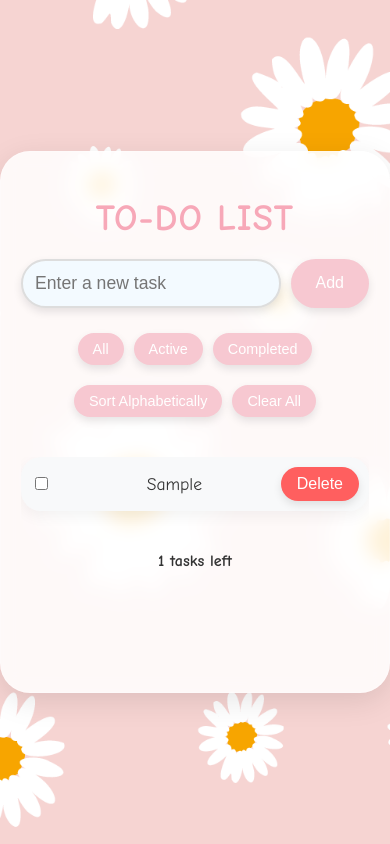
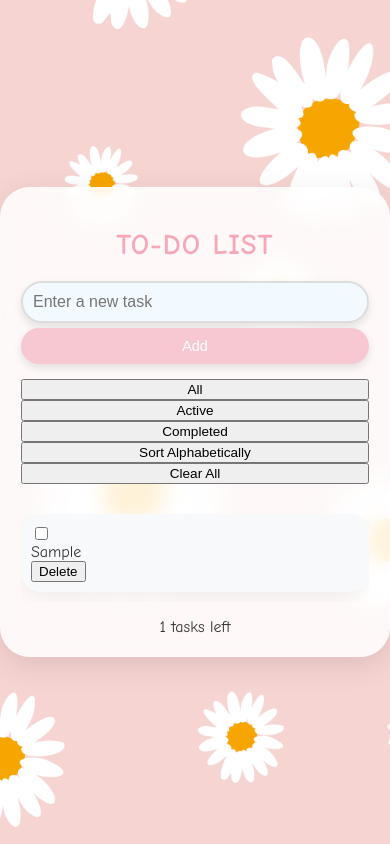
Before and after one commit to shanxwesley/To-Do-App, a plain HTML site: page index.html in a window 390 px wide. Both pictures are taken after typing "Sample" into the empty fields and a click on the button "Add". Drawn offline with Linux system fonts and the light colour scheme.

Commit message:
Update style.css

```diff
--- a/style.css
+++ b/style.css
@@ -1,7 +1,7 @@
 /* Global Styles */
 body {
-    font-family: 'Comic Sans MS', sans-serif; /* Childish, playful font */
-    background: linear-gradient(45deg, #a2c2e4, #f7c8d1); /* Pastel Blue and Pastel Pink Gradient */
+    font-family: 'Comic Sans MS', sans-serif;
+    background: linear-gradient(45deg, #a2c2e4, #f7c8d1);
     background-size: 600% 600%;
     animation: gradientAnimation 12s ease infinite;
     margin: 0;
@@ -12,9 +12,9 @@ body {
     height: 100vh;
     color: #333;
     box-sizing: border-box;
-    background-image: url('background.png'); /* Add your image path here */
+    background-image: url('background.png');
     background-position: center center;
-    background-size: cover; /* Cover the entire viewport */
+    background-size: cover;
     background-blur: 5px;
     position: relative;
 }
@@ -28,11 +28,11 @@ body {
 /* Main Container */
 .todo-container {
     background: rgba(255, 255, 255, 0.85);
-    padding: 20px; /* Reduced padding */
+    padding: 20px;
     border-radius: 30px;
     box-shadow: 0 8px 30px rgba(0, 0, 0, 0.1);
     width: 350px;
-    height: 500px; /* Fixed height for the modal */
+    height: 500px;
     text-align: center;
     backdrop-filter: blur(10px);
     border: 1px solid rgba(255, 255, 255, 0.2);
@@ -46,14 +46,14 @@ body {
     margin-top: 30px;
     list-style: none;
     padding: 0;
-    overflow-y: auto; /* Enables vertical scrolling */
-    max-height: 250px; /* Allows scrolling, shows at least 3 tasks */
+    overflow-y: auto;
+    max-height: 250px;
 }
 
 /* Input Section */
 .input-container {
     display: flex;
-    gap: 10px; /* Reduced gap between input and button */
+    gap: 10px;
     margin-bottom: 15px;
 }
 
@@ -62,9 +62,9 @@ body {
     display: flex;
     justify-content: space-between;
     align-items: center;
-    background: #f8f9fa; /* Soft white background */
-    padding: 10px; /* Reduced padding */
-    margin-bottom: 15px; /* Reduced margin */
+    background: #f8f9fa;
+    padding: 10px;
+    margin-bottom: 15px;
     border-radius: 20px;
     box-shadow: 0 5px 15px rgba(0, 0, 0, 0.05);
     transition: transform 0.3s ease, box-shadow 0.3s ease;
@@ -77,30 +77,30 @@ body {
 
 .todo-item .task-text {
     flex: 1;
-    font-size: 1.1rem; /* Reduced font size */
+    font-size: 1.1rem;
     color: #333;
     font-weight: 500;
 }
 
-/* Scrollbar Styling (optional) */
+/* Scrollbar Styling */
 #todo-list::-webkit-scrollbar {
     width: 8px;
 }
 
 #todo-list::-webkit-scrollbar-thumb {
-    background: #a2c2e4; /* Pastel blue */
+    background: #a2c2e4;
     border-radius: 10px;
 }
 
 #todo-list::-webkit-scrollbar-thumb:hover {
-    background: #f7c8d1; /* Pastel pink */
+    background: #f7c8d1;
 }
 
 /* Heading */
 h1 {
-    font-size: 2.3rem; /* Reduced heading size */
-    margin-bottom: 20px; /* Reduced margin */
-    color: #f7a8b8; /* Light pastel pink */
+    font-size: 2.3rem;
+    margin-bottom: 20px;
+    color: #f7a8b8;
     font-weight: 700;
     letter-spacing: 1px;
     text-transform: uppercase;
@@ -109,89 +109,27 @@ h1 {
 /* Input Field */
 #todo-input {
     flex: 1;
-    padding: 12px; /* Reduced padding */
+    padding: 12px;
     border: 2px solid #ddd;
     border-radius: 30px;
     outline: none;
     font-size: 1.1rem;
     transition: all 0.3s ease;
     box-shadow: 0 4px 8px rgba(0, 0, 0, 0.1);
-    background: #f3faff; /* Light pastel blue */
+    background: #f3faff;
 }
 
 #todo-input:focus {
-    border-color: #f7c8d1; /* Pastel pink */
+    border-color: #f7c8d1;
     box-shadow: 0 0 10px rgba(247, 200, 209, 0.5);
 }
 
 /* Add Button */
 #add-btn {
-    padding: 12px 25px; /* Reduced padding */
+    padding: 12px 25px;
     border: none;
-    background: #f7c8d1; /* Pastel pink */
+    background: #f7c8d1;
     color: white;
-    border-radius: 50px;
-    cursor: pointer;
-    font-size: 1rem; /* Reduced font size */
-    transition: all 0.3s ease;
-    box-shadow: 0 4px 8px rgba(0, 0, 0, 0.1);
-}
-
-#add-btn:hover {
-    background: #a2c2e4; /* Pastel blue */
-    box-shadow: 0 6px 15px rgba(0, 0, 0, 0.2);
-}
-
-/* Filter and Sort Buttons Styles */
-.filter-container, .sort-container {
-    display: flex;
-    justify-content: center;
-    gap: 10px; /* Reduced gap */
-    margin: 10px 0;
-}
-
-.filter-container button, .sort-container button {
-    padding: 8px 15px; /* Reduced padding */
-    background-color: #f7c8d1; /* Pastel pink */
-    border: none;
-    border-radius: 30px;
-    font-size: 0.9rem; /* Reduced font size */
-    color: white;
-    cursor: pointer;
-    transition: all 0.3s ease;
-    box-shadow: 0 4px 8px rgba(0, 0, 0, 0.1);
-}
-
-.filter-container button:hover, .sort-container button:hover {
-    background-color: #a2c2e4; /* Pastel blue */
-    box-shadow: 0 6px 15px rgba(0, 0, 0, 0.2);
-}
-
-/* Task Count */
-#task-count {
-    margin-top: 10px;
-    font-size: 1rem;
-    color: #333;
-    font-weight: bold;
-}
-
-/* Checkbox */
-.todo-item input[type="checkbox"] {
-    margin-right: 20px;
-    transition: all 0.3s ease;
-}
-
-.todo-item input[type="checkbox"]:checked {
-    background-color: #f7c8d1; /* Pastel pink */
-    transform: scale(1.2);
-}
-
-/* Button Styles */
-.todo-item button {
-    border: none;
-    background: #ff5f5f; /* Light red for delete button */
-    color: white;
-    padding: 8px 16px;
     border-radius: 50px;
     cursor: pointer;
     font-size: 1rem;
@@ -199,17 +137,55 @@ h1 {
     box-shadow: 0 4px 8px rgba(0, 0, 0, 0.1);
 }
 
-.todo-item button:hover {
-    background: #ff1f1f; /* Darker red */
-    box-shadow: 0 6px 12px rgba(0, 0, 0, 0.2);
+#add-btn:hover {
+    background: #a2c2e4;
+    box-shadow: 0 6px 15px rgba(0, 0, 0, 0.2);
 }
 
-/* Completed Task Style */
-.todo-item.completed .task-text {
-    text-decoration: line-through;
-    color: #aaa;
+/* Mobile Responsiveness */
+@media (max-width: 600px) {
+    .todo-container {
+        width: 90%;
+        height: auto;
+    }
+
+    h1 {
+        font-size: 1.8rem;
+    }
+
+    .todo-item {
+        flex-direction: column;
+        align-items: flex-start;
+        margin-bottom: 10px;
+    }
+
+    .todo-item .task-text {
+        font-size: 1rem;
+    }
+
+    .input-container {
+        flex-direction: column;
+        gap: 5px;
+    }
+
+    #todo-input {
+        font-size: 1rem;
+        padding: 10px;
+    }
+
+    #add-btn {
+        width: 100%;
+        padding: 10px;
+        font-size: 0.9rem;
+    }
+
+    .filter-container, .sort-container {
+        flex-direction: column;
+        gap: 5px;
+    }
+
+    .filter-container button, .sort-container button {
+        width: 100%;
+        font-size: 0.85rem;
+    }
 }
-
-.todo-item.completed input[type="checkbox"] {
-    background-color: #a2c2e4; /* Pastel blue */
-}
```
